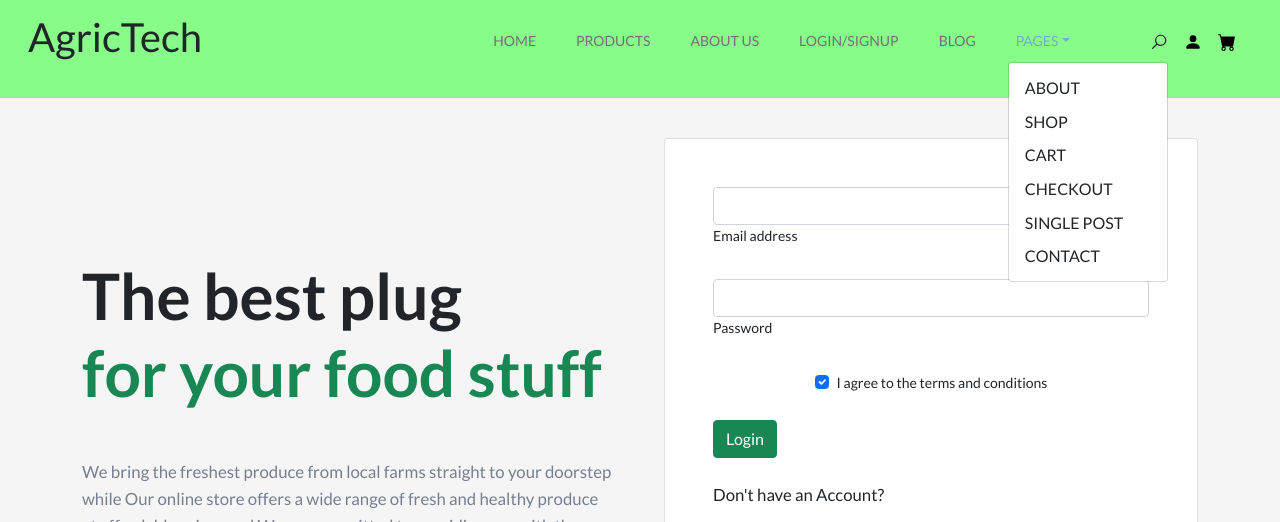
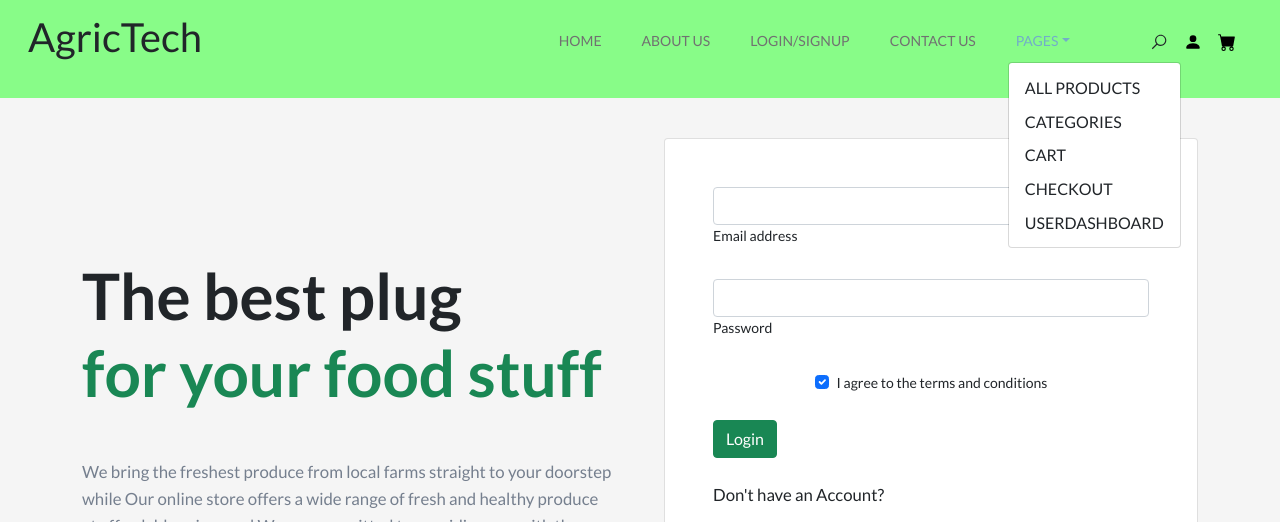
Before and after one commit to josseycodes/AgricTech, a plain HTML site: page mainindex/login.html in a window 1280 px wide. Both pictures are taken after a click on the button "PAGES". Shown: the top 522 px of the page. Drawn offline with nearby package versions, Linux system fonts and the light colour scheme.

Commit message:
nav bar edit login.html

```diff
--- a/mainindex/login.html
+++ b/mainindex/login.html
@@ -152,12 +152,7 @@
                 <li class="nav-item">
                   <a class="nav-link me-4 active" href="index2.html">Home</a>
                 </li>
-               <!--  <li class="nav-item">
-                  <a class="nav-link me-4" href="#company-services">Services</a>
-                </li> -->
-                <li class="nav-item">
-                  <a class="nav-link me-4" href="#mobile-products">Products</a>
-                </li>
+
                 <li class="nav-item">
                   <a class="nav-link me-4" href="aboutus.html">About us</a>
                 </li>
@@ -165,7 +160,7 @@
                   <a class="nav-link me-4" href="signup.html">Login/signup</a>
                 </li>
                 <li class="nav-item">
-                  <a class="nav-link me-4" href="#latest-blog">Blog</a>
+                  <a class="nav-link me-4" href="contactus.html">Contact us</a>
                 </li>
 
 
@@ -173,11 +168,11 @@
                   <a class="nav-link me-4 dropdown-toggle link-dark" data-bs-toggle="dropdown" href="#" role="button" aria-expanded="false">Pages</a>
                   <ul class="dropdown-menu">
                     <li>
-                      <a href="about.html" class="dropdown-item">About</a>
+                      <a href="about.html" class="dropdown-item">All products</a>
                     </li>
 
                     <li>
-                      <a href="shop.html" class="dropdown-item">Shop</a>
+                      <a href="shop.html" class="dropdown-item">Categories</a>
                     </li>
                     <li>
                       <a href="cart.html" class="dropdown-item">Cart</a>
@@ -186,18 +181,9 @@
                       <a href="checkout.html" class="dropdown-item">Checkout</a>
                     </li>
                     <li>
-                      <a href="single-post.html" class="dropdown-item">Single Post</a>
+                      <a href="userdashboard.html" class="dropdown-item">userdashboard</a>
                     </li>
 
-                    <li>
-                      <a href="contact.html" class="dropdown-item">Contact</a>
-                    </li>
-
-                    <li>
-
-
-
-                    </li>
 
 
                   </ul>
```
